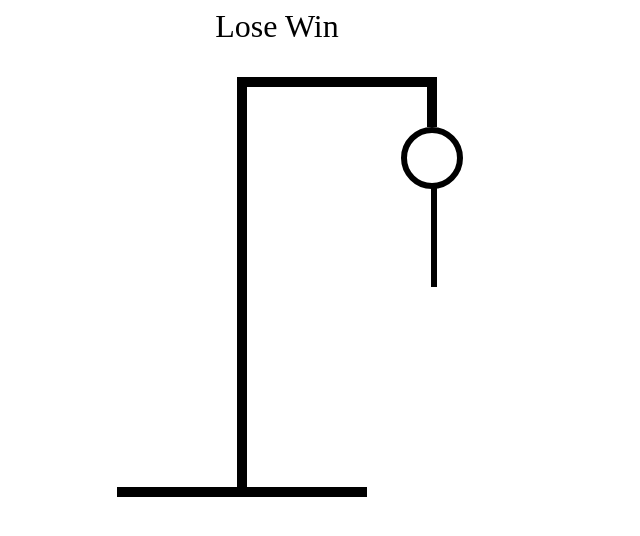
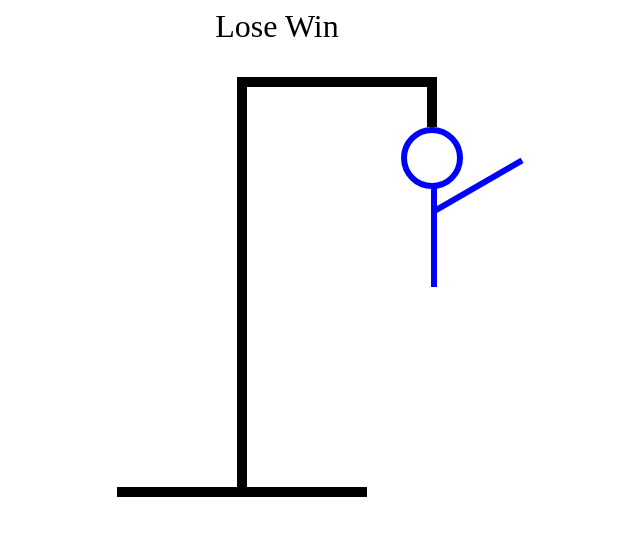
Before and after one commit to DefyCab/hangman, a React (Vite) app: page / in a window 1280 px wide. Shown: the top 536 px of the page, without its empty margins (363-1003 px from the left). Built offline with nearby package versions, Linux system fonts and the light colour scheme.

Commit message:
right arm

```diff
--- a/src/App.css
+++ b/src/App.css
@@ -51,7 +51,7 @@
   height: 50px;
   border-radius: 100%;
   border-style: solid;
-  border-color:black;
+  border-color:blue;
   border-width: 6px;
   position: absolute;
   top: 50px;
@@ -62,7 +62,20 @@
   width: 6px;
   height: 100px;
   position: absolute;
-  background: black;
+  background: blue;
   top: 110px;
   right: 0px;
 }
+
+#RIGHT_ARM {
+  width: 100px;
+  height: 6px;
+  position: absolute;
+  background: blue;
+  top: 130px;
+  right: -100px;
+  rotate: -30deg;
+  /* transform origin gör så att armen roterar vid basen */
+  transform-origin: left bottom;
+
+}
--- a/src/components/HangmanDrawing.tsx
+++ b/src/components/HangmanDrawing.tsx
@@ -6,10 +6,15 @@ const BODY = (
     <div id="BODY"></div>
 )
 
+const RIGHT_ARM = (
+    <div id="RIGHT_ARM"></div>
+)
+
 export function HangmanDrawing() {
     return <div className="hangman-drawing">
         {HEAD}
         {BODY}
+        {RIGHT_ARM}
         <div id="smallVerticalBar"></div>
         <div id="horizontalBar"></div>
         <div id="firstUpright"></div>
```
